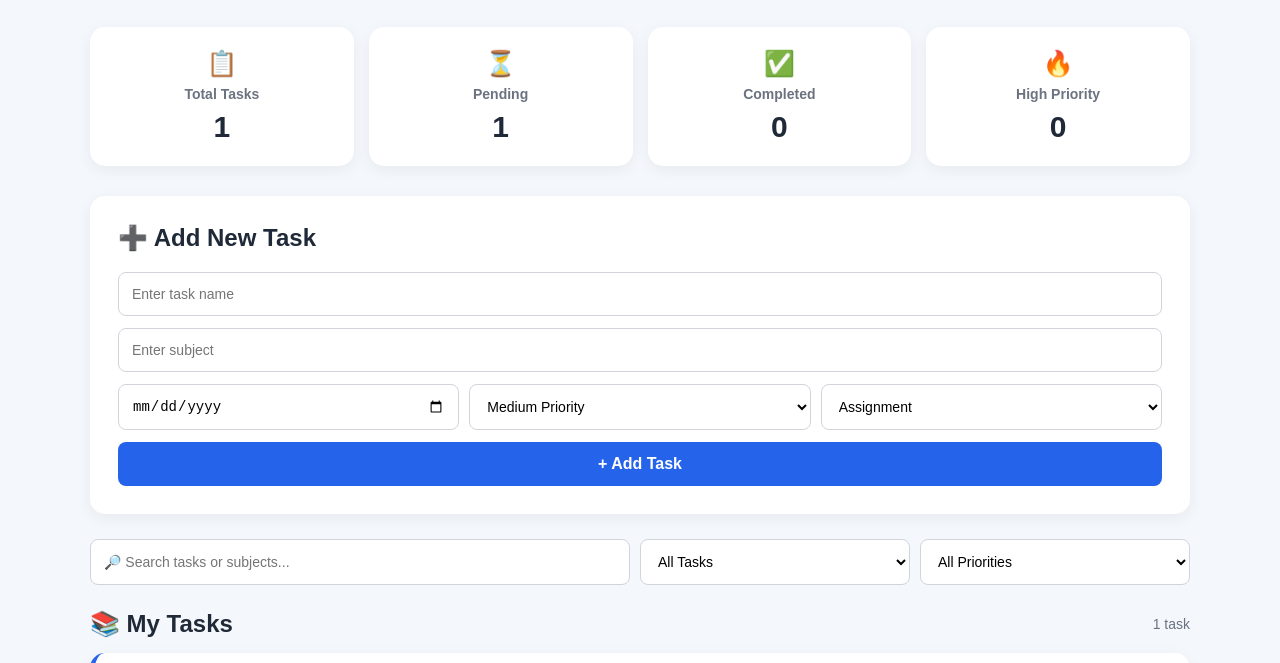
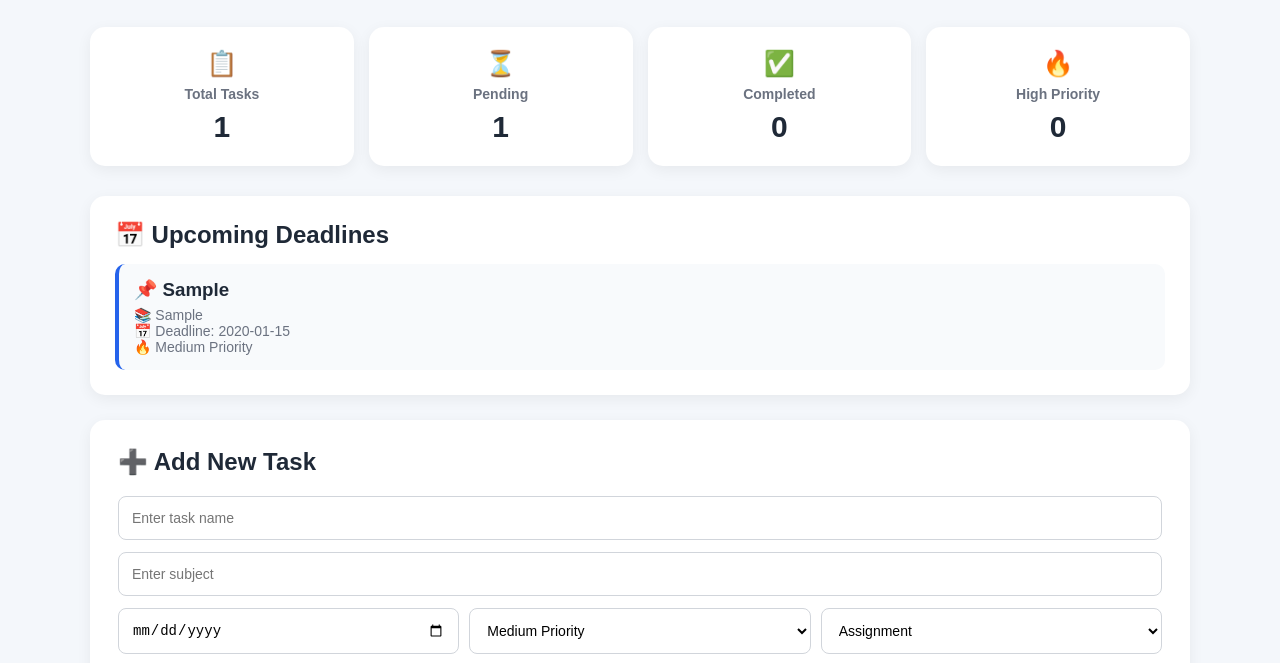
Before and after one commit to iramnaaz02/student-task-manager, a plain HTML site: page index.html in a window 1280 px wide. Both pictures are taken after typing "Sample", "Sample", "2020-01-15" into the empty fields and a click on the button "+ Add Task". Shown: the part 97-760 px from the top of the page. Drawn offline with Linux system fonts and the light colour scheme.

Commit message:
dashboard upgrade

```diff
--- a/index.html
+++ b/index.html
@@ -60,6 +60,16 @@
 
 
         <!-- Add Task -->
+         <!-- Upcoming Deadlines -->
+<section class="upcoming-section">
+
+    <div class="task-heading">
+        <h2>📅 Upcoming Deadlines</h2>
+    </div>
+
+    <div id="upcomingTasks"></div>
+
+</section>
         <section class="task-form">
 
             <h2>➕ Add New Task</h2>
--- a/script.js
+++ b/script.js
@@ -175,6 +175,7 @@ function displayTasks() {
         visibleTasks === 0 ? "block" : "none";
 
     updateDashboard();
+    displayUpcomingTasks();
 
 }
 
@@ -279,5 +280,46 @@ if (
 
 
 // START APPLICATION
+function displayUpcomingTasks() {
 
+    const upcomingContainer =
+        document.getElementById("upcomingTasks");
+
+    upcomingContainer.innerHTML = "";
+
+    const upcomingTasks = tasks
+        .filter(item => item.date && !item.completed)
+        .sort((a, b) =>
+            new Date(a.date) - new Date(b.date)
+        )
+        .slice(0, 3);
+
+    if (upcomingTasks.length === 0) {
+
+        upcomingContainer.innerHTML = `
+            <div class="no-upcoming">
+                🎉 No upcoming deadlines!
+            </div>
+        `;
+
+        return;
+    }
+
+    upcomingTasks.forEach(item => {
+
+        const card = document.createElement("div");
+
+        card.className = "upcoming-card";
+
+        card.innerHTML = `
+            <h3>📌 ${item.task}</h3>
+            <p>📚 ${item.subject}</p>
+            <p>📅 Deadline: ${item.date}</p>
+            <p>🔥 ${item.priority} Priority</p>
+        `;
+
+        upcomingContainer.appendChild(card);
+
+    });
+}
 displayTasks();
--- a/style.css
+++ b/style.css
@@ -325,3 +325,49 @@ body.dark #taskCount {
         width: 94%;
     }
 }
+.upcoming-section {
+    background: white;
+    padding: 25px;
+    border-radius: 15px;
+    margin-bottom: 25px;
+    box-shadow: 0 4px 15px rgba(0, 0, 0, 0.06);
+}
+
+.upcoming-card {
+    padding: 15px;
+    margin-bottom: 10px;
+    border-radius: 10px;
+    background: #f8fafc;
+    border-left: 4px solid #2563eb;
+}
+
+.upcoming-card:last-child {
+    margin-bottom: 0;
+}
+
+.upcoming-card h3 {
+    margin-bottom: 6px;
+}
+
+.upcoming-card p {
+    color: #6b7280;
+    font-size: 14px;
+}
+
+.no-upcoming {
+    color: #6b7280;
+    text-align: center;
+    padding: 15px;
+}
+
+body.dark .upcoming-section {
+    background: #1f2937;
+}
+
+body.dark .upcoming-card {
+    background: #374151;
+}
+
+body.dark .upcoming-card p {
+    color: #9ca3af;
+}
```
